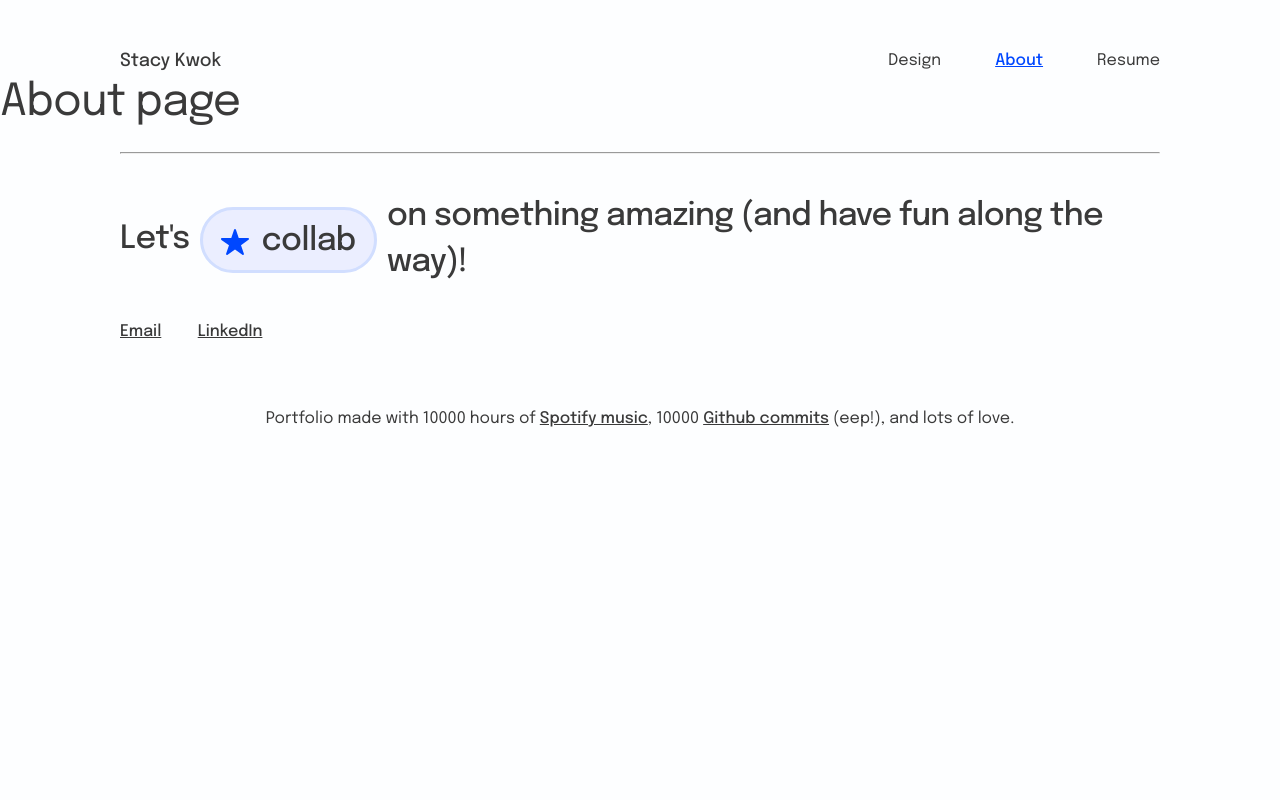
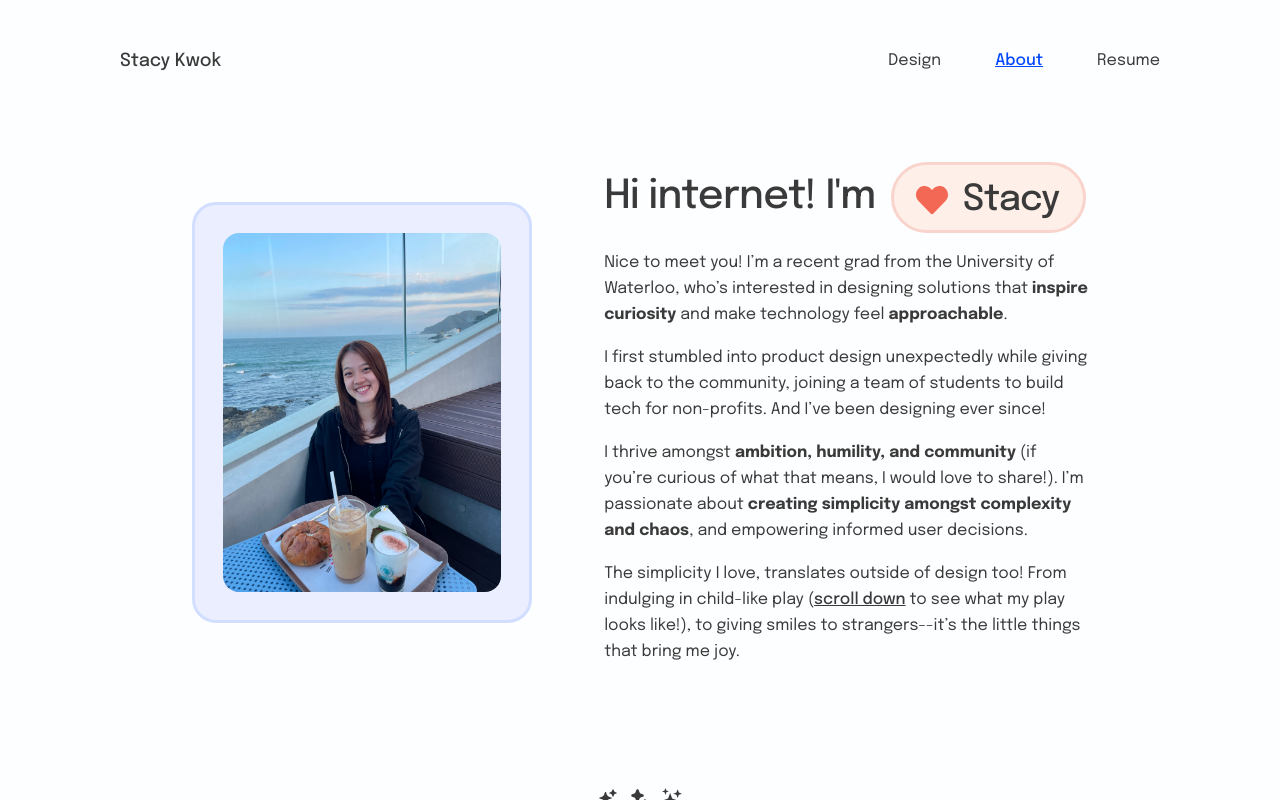
Before and after one commit to s6kwok/portfolio, a React (Create React App) app in the folder frontend/: page / in a window 1280 px wide. Both pictures are taken after a click on the element "About". Shown: the top 800 px of the page. Built offline with nearby package versions, Linux system fonts and the light colour scheme.

Commit message:
completed about page (without effects), added resume, added spotify link

```diff
--- a/frontend/src/components/Footer.jsx
+++ b/frontend/src/components/Footer.jsx
@@ -48,7 +48,7 @@ export default function Footer() {
             </div>
         </div>
         <div style={centerAlignedStyle}>
-            <p>Portfolio made with 10000 hours of <a href="#">Spotify music</a>, 10000 <a href="https://github.com/s6kwok">Github commits</a> (eep!), and lots of love.</p>
+            <p>Portfolio made with 10000 hours of <a href="https://open.spotify.com/playlist/4Fht6C4JCWNXLrvRjvgQNO?si=92541bf64c9245d2">Spotify music</a>, 10000 <a href="https://github.com/s6kwok">Github commits</a> (eep!), and lots of love.</p>
         </div>
     </footer>
   );
--- a/frontend/src/components/NavTabs.jsx
+++ b/frontend/src/components/NavTabs.jsx
@@ -46,7 +46,8 @@ const NavTabs = ({ activeTab, onTabChange }) => {
 
       {/* Resume Link */}
       <a
-        href={routes.designSystem}
+        href="/stacy-kwok-resume.pdf"
+        // href={routes.designSystem}
         target="_blank"
         rel="noopener noreferrer"
         className="nav-inactive"
--- a/frontend/src/pages/About.js
+++ b/frontend/src/pages/About.js
@@ -1,13 +1,167 @@
 // import Test from "../components/Test"
 import Header from '../components/Header';
 import Footer from '../components/Footer';
+import Tag from "../components/Tag";
+import { FaHeart, FaUtensils, FaFlask } from "react-icons/fa";
+import hero from '../assets/about/hero.png';
+import { RiEmotionHappyLine, RiMusic2Fill } from "react-icons/ri";
+import { FaCar } from "react-icons/fa6";
+import { HiSparkles } from "react-icons/hi2";
+import { VscSparkleFilled } from "react-icons/vsc";
+import { IoSparklesSharp } from "react-icons/io5";
 
 export default function About() {
+    const wrapTags = {
+        display: 'flex',
+        alignItems: 'center',
+        justifyContent: 'center',
+        gap: '0.75rem',
+        margin: '1rem auto',
+    };
+
     return(
         <>
             {/* <Test /> */}
             <Header defaultActiveTab={'About'} />
-            <h2>About page</h2>
+
+            {/* Main section container */}
+            <div
+            style={{
+                minHeight: '80vh',
+                display: 'flex',
+                alignItems: 'center',
+                margin: '1.15rem auto',
+                // paddingLeft: '1.25rem',
+                // paddingReft: '1.25rem',
+                maxWidth: '70%',
+            }}
+            >
+                {/* Autolayout of content */}
+                <div
+                    style={{
+                        display: 'flex',
+                        justifyContent: 'space-between',
+                        alignItems: 'center',
+                        gap: '4.5rem',
+                        // marginLeft: '10rem',
+                        // marginRight: '10rem',
+                    }}
+                >
+                    {/* Left Section with photo */}
+                    <div>
+                        <div
+                            style={{
+                            padding: '1.75rem 1.75rem',
+                            borderRadius: '1.5rem',
+                            backgroundColor: 'var(--PRIMARY-BLUE-200)',
+                            border: '3px solid var(--PRIMARY-BLUE-300)',
+                            }}
+                        >
+                            <img
+                            src={hero}
+                            alt="Stacy Kwok"
+                            style={{
+                                display: 'block',
+                                width: '100%',
+                                height: 'auto',
+                                borderRadius: '1rem',
+                            }}
+                            />
+                        </div>
+                    </div>
+
+                    {/* Right Section */}
+                    <div
+                        style={{
+                            maxWidth: '54%',
+                            marginTop: '0.15rem',
+                        }}
+                    >
+                        {/* Header and inline tag */}
+                        <div
+                            style={{
+                                display: 'flex',
+                                alignItems: 'center',
+                                gap: '1rem',
+                            }}
+                        >
+                            <h3>Hi internet! I'm </h3>
+                            <Tag theme="orange" size="small" icon={FaHeart} text="Stacy" />
+                        </div>
+
+                        {/* Paragraph */}
+                        <div style={{ marginTop: '1.1rem', }}>
+                            <p>
+                                Nice to meet you! I’m a recent grad from the University of Waterloo, who’s interested in designing solutions that <strong>inspire curiosity</strong> and make technology feel <strong>approachable</strong>.
+                            </p>
+                            <br />
+                            <p>
+                                I first stumbled into product design unexpectedly while giving back to the community, joining a team of students to build tech for non-profits. And I’ve been designing ever since!
+                            </p>
+                            <br />
+                            <p>
+                                I thrive amongst <strong>ambition, humility, and community</strong> (if you’re curious of what that means, I would love to share!). I’m passionate about <strong>creating simplicity amongst complexity and chaos</strong>, and empowering informed user decisions.
+                            </p>
+                            <br />
+                            <p>
+                                The simplicity I love, translates outside of design too! From indulging in child-like play (<a>scroll down</a> to see what my play looks like!), to giving smiles to strangers--it’s the little things that bring me joy.
+                            </p>
+                        </div>
+                    </div>
+                </div>
+            </div>
+
+            <div style={{...wrapTags, margin: '3.5rem auto 5.5rem auto',}} >
+                {/* <HiSparkles style={{ width: '1rem', height: '1rem' }} /> */}
+                <HiSparkles style={{ fontSize: '20px' }} />
+                <VscSparkleFilled style={{ fontSize: '20px' }} />
+                <IoSparklesSharp style={{ fontSize: '20px' }} />
+            </div>
+
+            <div>
+                <div style={{...wrapTags,}} >
+                    <h3>Beyond design, you’ll find me</h3>
+                    <Tag theme="pink" size="small" icon={FaUtensils} text="eating" />
+                </div>
+                <div style={wrapTags} >
+                    <h3>good food, playing volleyball, unlearning,</h3>
+                </div>
+                <div style={wrapTags} >
+                    <Tag theme="blue" size="small" icon={RiMusic2Fill} text="creating" />
+                    <h3>vibe-y Spotify playlists,</h3>
+                </div>
+                <div style={wrapTags} >
+                    <h3>doom-scrolling, cooking Samyang fire noodles,</h3>
+                </div>
+                <div style={wrapTags} >
+                    <h3>gaming, going on</h3>
+                    <Tag theme="orange" size="small" icon={FaCar} text="adventures" />
+                    <h3>with friends,</h3>
+                </div>
+                <div style={wrapTags} >
+                    <h3>napping, sending my entire Tik Tok feed to</h3>
+                </div>
+                <div style={wrapTags} >
+                    <h3>people, building puzzles,</h3>
+                    <Tag theme="primary-blue" size="small" icon={FaFlask} text="experimenting" />
+                </div>
+                <div style={wrapTags} >
+                    <h3>with things I probably shouldn’t, building DIY</h3>
+                </div>
+                <div style={wrapTags} >
+                    <h3>models, playing piano, dancing in the kitchen,</h3>
+                </div>
+                <div style={wrapTags} >
+                    <Tag theme="green" size="small" icon={RiEmotionHappyLine} text="laughing" />
+                    <h3>and smiling (always!)</h3>
+                </div>
+            </div>
+
+            <div style={{...wrapTags, gap: '6px', margin: '6rem auto 5rem auto',}} >
+                <p>P.S. Thanks for stopping by</p>
+                <FaHeart />
+            </div>
+
             <Footer />
         </>
     )
--- a/frontend/src/pages/Home.js
+++ b/frontend/src/pages/Home.js
@@ -11,6 +11,9 @@ export default function Home() {
             {/* <Test /> */}
             <Header defaultActiveTab={'Design'} />
 
+            {/* Hero div */}
+            <div>
+                {/* Hero container main content to vertically align */}
                 <div
                 style={{
                     height: '68vh',
@@ -23,6 +26,7 @@ export default function Home() {
                     marginBottom: '6.5rem',
                 }}
                 >
+                    {/* Hero container main content to change styling back to block */}
                     <div>
                         <h1>Hi, I’m Stacy!</h1>
                         <div
@@ -51,6 +55,8 @@ export default function Home() {
                         <p>Prev @Questrade, @Jam City, @LCBO</p>
                     </div>
                 </div>
+
+                {/* Hero footnote */}
                 <div
                     style={{
                         alignItems: 'center',
@@ -63,6 +69,7 @@ export default function Home() {
                 >
                     <p>Check out my recent work below! ↓</p>
                 </div>
+            </div>
 
             <Footer />
         </>
```
Also changed, not shown: frontend/src/assets/about/hero.png (added), 1 other file (tests, documents, lock files or other folders). Lines whose indentation alone changed are shown as unchanged.
